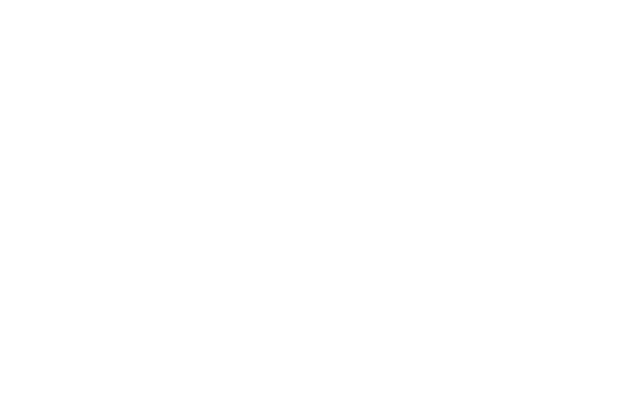
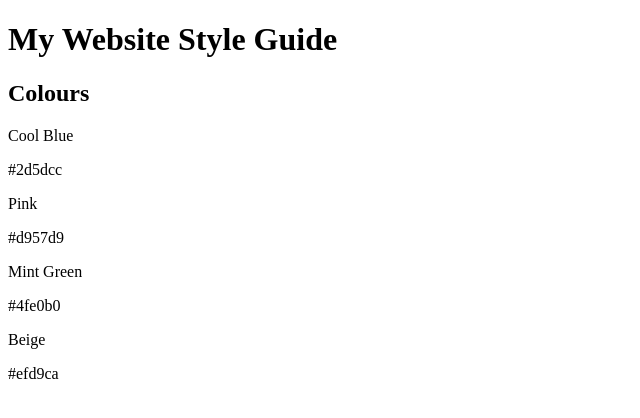
Before and after one commit to JamesWallace99/Build-a-Website-Design-System---Code-Academy-Project, a plain HTML site: page index.html in a window 1280 px wide. Shown: the whole page, without its empty margins (0-640 px from the left). Drawn offline with Linux system fonts and the light colour scheme.

Commit message:
added colours article HTML

```diff
--- a/index.html
+++ b/index.html
@@ -7,6 +7,31 @@
     <link href="style.css" rel="stylesheet" type="text/css" />
   </head>
   <body>
-    <header>
+    <header><h1>My Website Style Guide<h1>
+    </header>
+
+    <article id="colours">
+      <h1>Colours</h1>
+      <div id="cool-blue">
+        <p>Cool Blue</p>
+        <p>#2d5dcc</p>
+      </div>
+      <div id="pink">
+        <p>Pink</p>
+        <p>#d957d9</p>
+      </div>
+      <div id="mint-green">
+        <p>Mint Green</p>
+        <p>#4fe0b0</p>
+      </div>
+      <div id="beige">
+        <p>Beige</p>
+        <p>#efd9ca</p>
+      </div>
+    </article>
+
+
+
+
   </body>
 </html>
```
